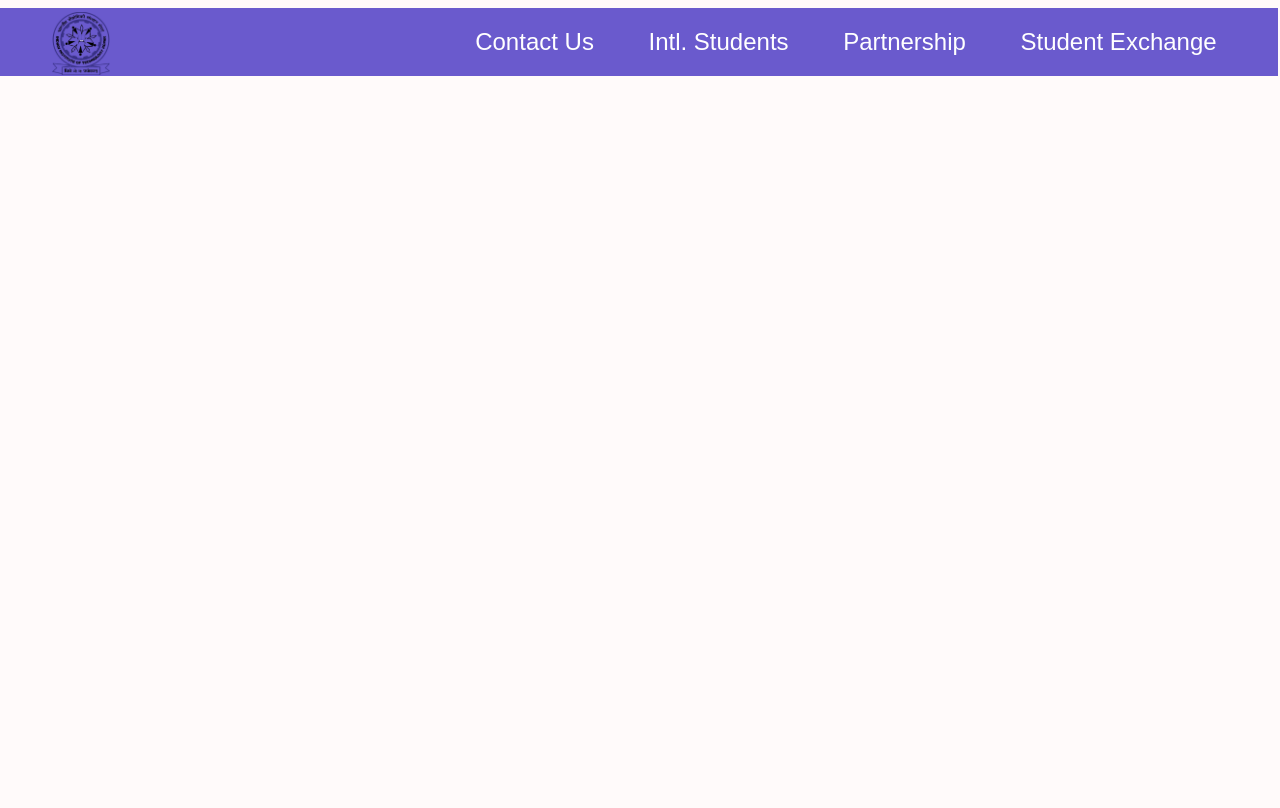
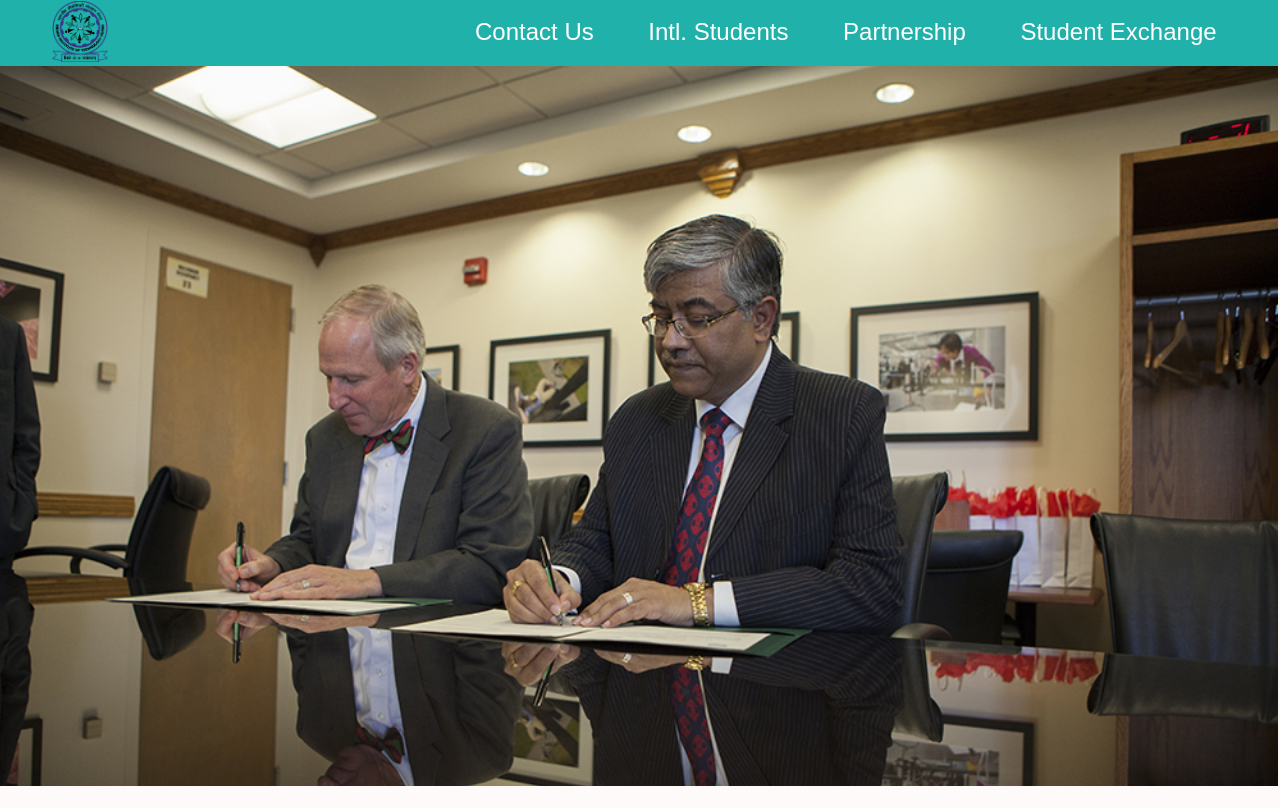
Before and after one commit to ash-kmr/iriitropar, a plain HTML site: page landing2.html in a window 1280 px wide. Drawn offline with Linux system fonts and the light colour scheme.

Commit message:
updated navbar and background

```diff
--- a/assets/css/landing.css
+++ b/assets/css/landing.css
@@ -14,16 +14,18 @@ html {
         width: 100%;
         margin-left: -10px;
         margin-right: -5px;
-        background-color:slateblue;
+        background-color:lightseagreen;
 }
 
 
 .head ul {
     list-style-type: none;
     margin: 0;
+    padding-top: 0px;
+    margin-top: -10px;
     padding: 1%;
     overflow: hidden;
-    background-color:slateblue;
+    background-color:lightseagreen;
     color: gray;
 }
 
@@ -34,7 +36,7 @@ html {
     float: right;
     display: inline-block;
     color: gray;
-    background-color: slateblue;
+    background-color: lightseagreen;
     font-size: 1.5em;
     font-family:sans-serif;
 }
@@ -49,10 +51,10 @@ html {
 
 /* Change the link color to #111 (black) on hover */
 .head li a:hover {
-    background-color:darkblue;
+    background-color:cornflowerblue;
 }
 #header img{
-    padding: 0.3%;
+    padding: 0.2%;
     display: block;
     float: left;
     background-color: transparent;
@@ -60,7 +62,7 @@ html {
     padding-left: 5%;
     box-sizing: content-box;
     position: absolute;
-    width: 4.5%;
+    width: 4.4%;
     position: sticky;
     flex: auto;
 }
@@ -188,3 +190,17 @@ html {
   border-bottom: 4px solid \9;
 }
 .dropup .dropdown-menu,
+
+
+
+
+.content{
+    background-image: url(../../images/images/MOA.jpg);
+    background-size:cover;
+    display:block;
+    width: 100%;
+    height: 90%;
+    padding: 0;
+    padding-left:  -10px;
+    margin-left: -10px;
+}
```
